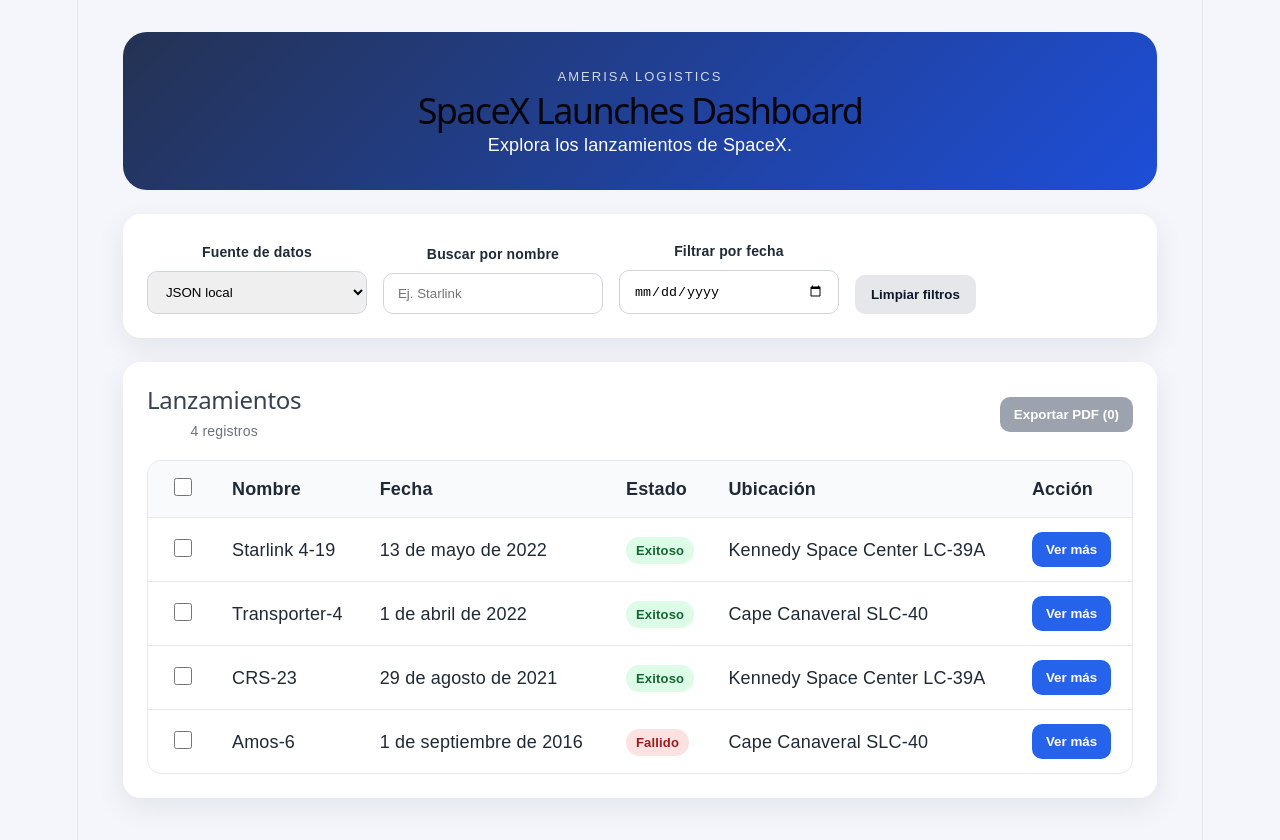
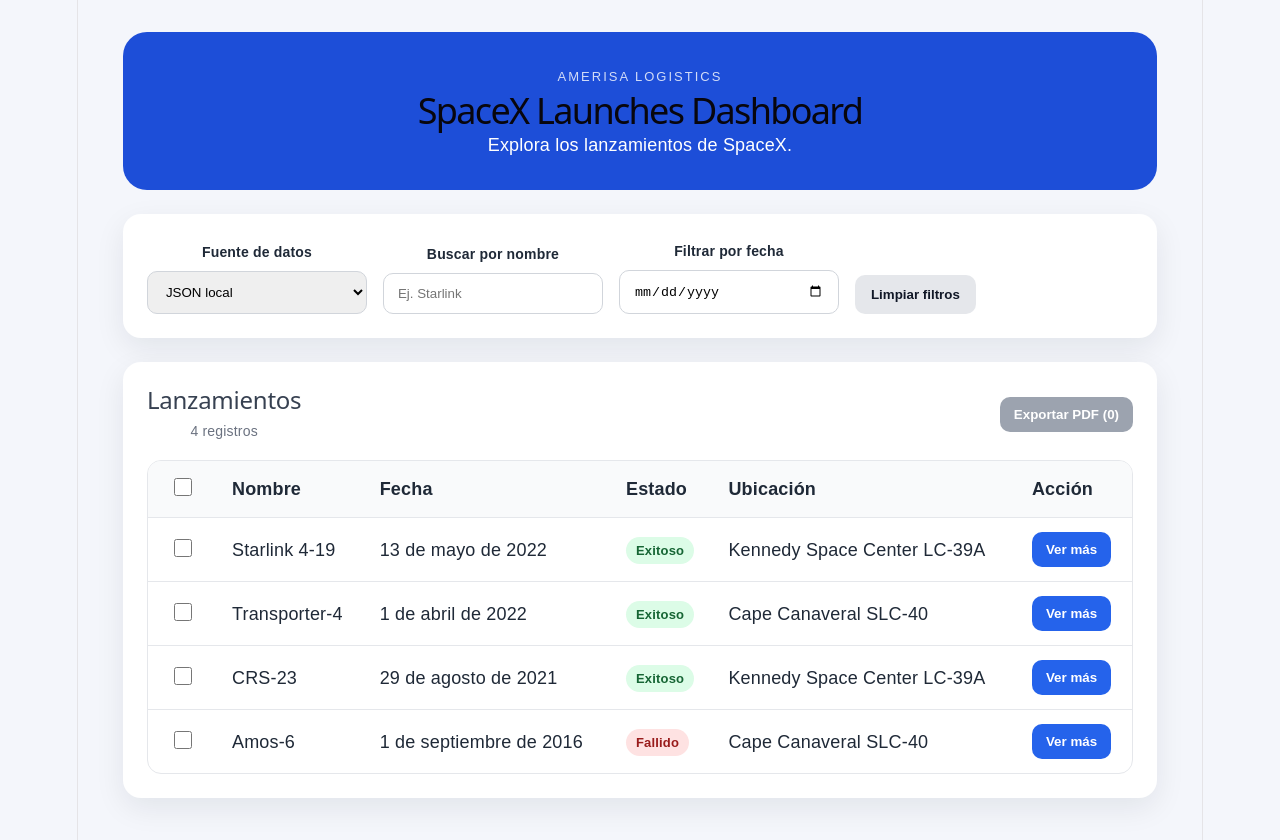
Before and after one commit to legongoraek/amerisa-spacex-dashboard, a React (Vite) app: page / in a window 1280 px wide. Shown: the top 840 px of the page. Built offline with nearby package versions, Linux system fonts and the light colour scheme.

Commit message:
Update App.css

```diff
--- a/src/App.css
+++ b/src/App.css
@@ -16,7 +16,7 @@ body {
 }
 
 .hero {
-  background: linear-gradient(135deg, #243252, #1d4ed8);
+  background: #1d4ed8;
   color: white;
   padding: 32px;
   border-radius: 24px;
```
